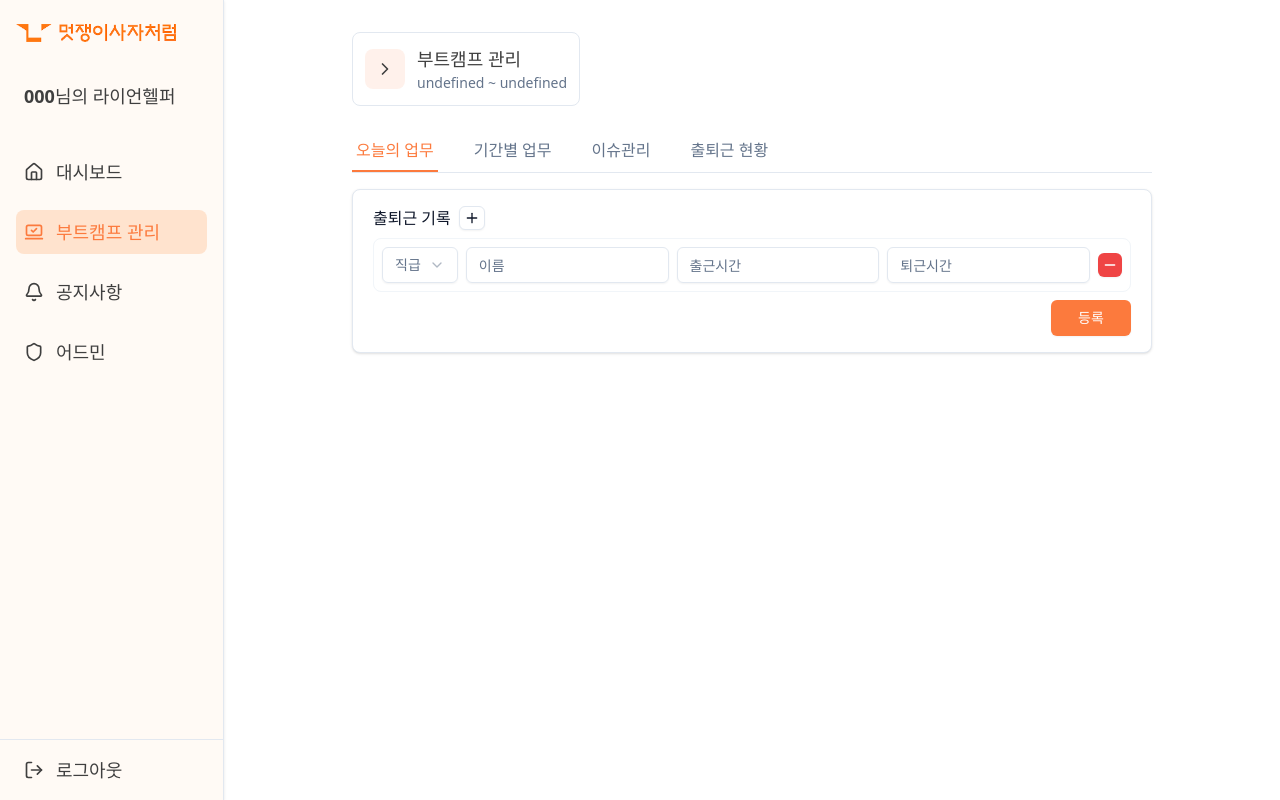
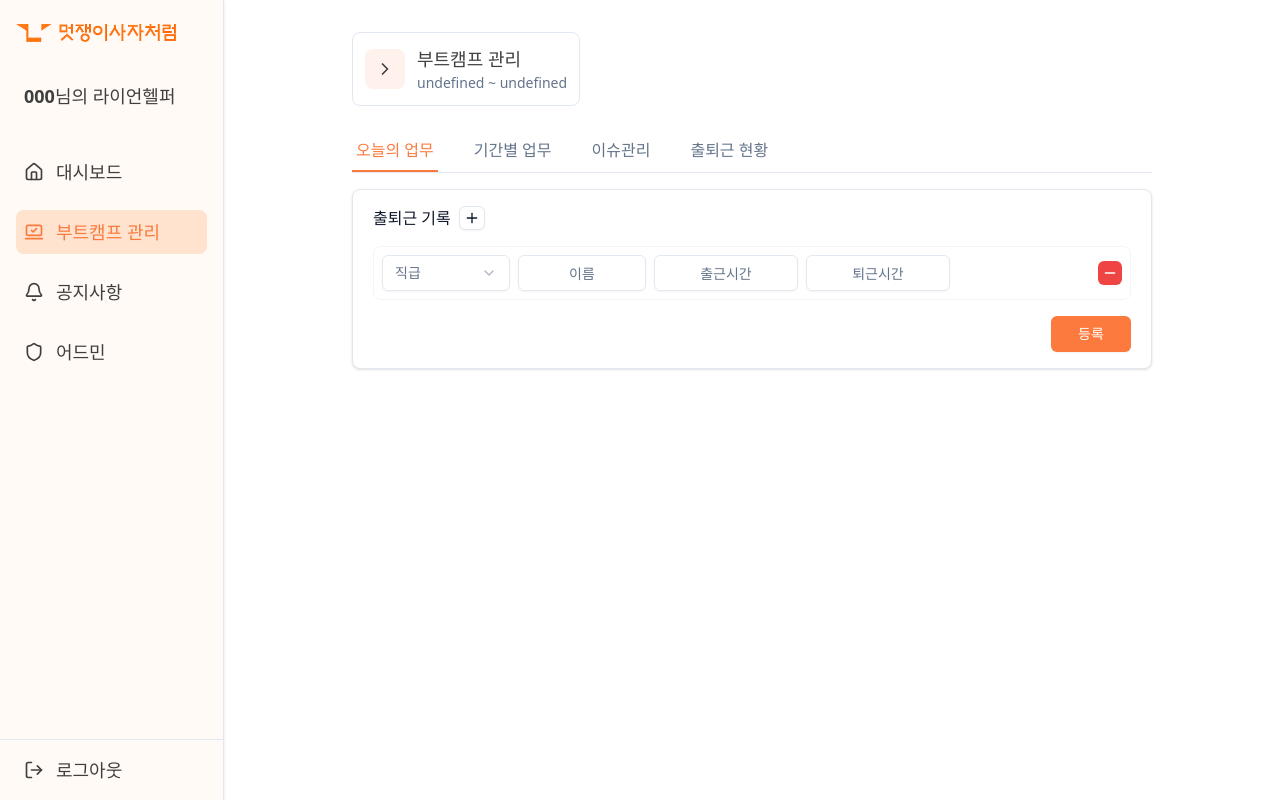
Before and after one commit to MinQyu/lionhelper_fe, a React (Vite) app: page /bootcamp/1 in a window 1280 px wide. Built offline with nearby package versions, Linux system fonts and the light colour scheme.

Commit message:
[Update] DailyAttendance 컴포넌트 스타일 수정 - Card 컴포넌트의 여백을 조정하여 레이아웃 개선 - Select 및 Input 컴포넌트의 너비를 조정하여 사용자 경험 향상

```diff
--- a/src/components/bootcamp/DailyAttendance.tsx
+++ b/src/components/bootcamp/DailyAttendance.tsx
@@ -57,7 +57,7 @@ function DailyAttendance() {
   };
 
   return (
-    <Card className="flex flex-col gap-2">
+    <Card className="flex flex-col gap-4">
       <div className="flex flex-row gap-2 items-center">
         <h3 className="font-bold">출퇴근 기록</h3>
         {!submitted && (
@@ -73,12 +73,13 @@ function DailyAttendance() {
             key={index}
             className="flex flex-row gap-2 p-2 border-1 border-muted rounded-lg items-center"
           >
+            <div className="flex flex-row gap-2 items-center flex-1">
               <Select
                 disabled={submitted}
                 value={rec.role}
                 onValueChange={value => handleChange(index, 'role', value)}
               >
-              <SelectTrigger className="w-30">
+                <SelectTrigger className="w-32">
                   <SelectValue placeholder="직급" />
                 </SelectTrigger>
                 <SelectContent>
@@ -92,6 +93,7 @@ function DailyAttendance() {
                 placeholder="이름"
                 value={rec.name}
                 onChange={e => handleChange(index, 'name', e.target.value)}
+                className="w-32 text-center"
               />
               <Input
                 disabled={submitted}
@@ -99,6 +101,7 @@ function DailyAttendance() {
                 placeholder="출근시간"
                 value={rec.startTime}
                 onChange={e => handleChange(index, 'startTime', e.target.value)}
+                className="w-36 text-center"
               />
               <Input
                 disabled={submitted}
@@ -106,7 +109,9 @@ function DailyAttendance() {
                 placeholder="퇴근시간"
                 value={rec.endTime}
                 onChange={e => handleChange(index, 'endTime', e.target.value)}
+                className="w-36 text-center"
               />
+            </div>
 
             {!submitted && (
               <Button
```
Lines whose indentation alone changed are shown as unchanged.
